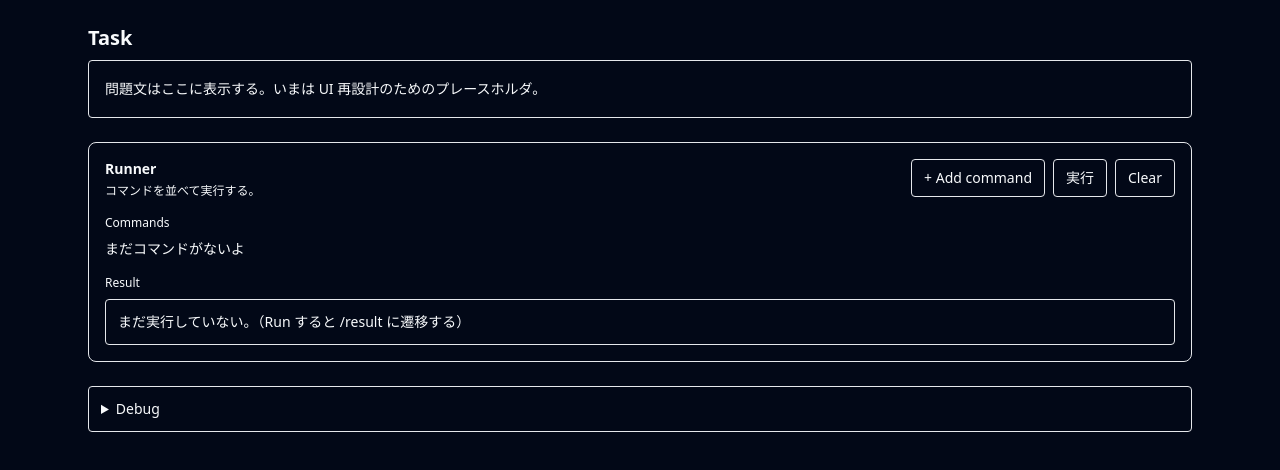
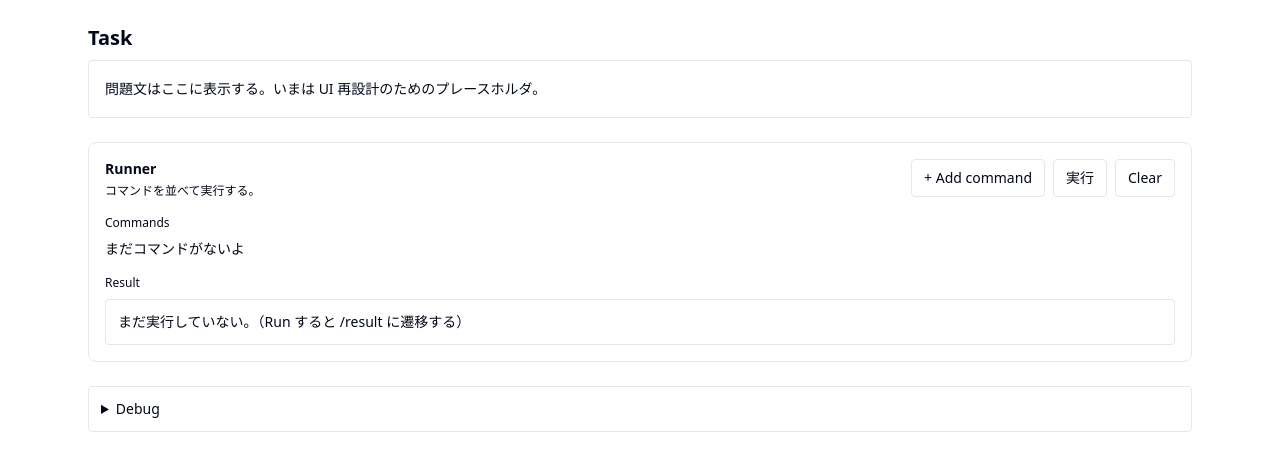
Before and after one commit to chapy0706/czz, a Next.js app in the folder apps/user/: page /tasks/1 in a window 1280 px wide. Shown: the top 470 px of the page. Built offline with nearby package versions, Linux system fonts and the light colour scheme.

Commit message:
#51 依存関係の解決

```diff
--- a/apps/user/package.json
+++ b/apps/user/package.json
@@ -14,7 +14,7 @@
     "drizzle-orm": "^0.33.0",
     "lucide-react": "^0.462.0",
     "next": "16.1.3",
-    "next-themes": "^0.3.0",
+    "next-themes": "^0.4.6",
     "pg": "^8.12.0",
     "postcss": "^8.4.40",
     "postgres": "^3.4.4",
--- a/apps/user/src/components/providers/theme-provider.tsx
+++ b/apps/user/src/components/providers/theme-provider.tsx
@@ -1,19 +1,19 @@
+// apps/user/src/components/providers/theme-provider.tsx
 "use client";
 
 import { ThemeProvider as NextThemesProvider } from "next-themes";
 import * as React from "react";
 
-export type ThemeProviderProps = {
-  children: React.ReactNode;
-};
+type ThemeProviderProps = React.ComponentProps<typeof NextThemesProvider>;
 
-export function ThemeProvider({ children }: ThemeProviderProps) {
+export function ThemeProvider({ children, ...props }: ThemeProviderProps) {
   return (
     <NextThemesProvider
       attribute="class"
-      defaultTheme="dark"
-      enableSystem={true}
+      defaultTheme="system"
+      enableSystem
       disableTransitionOnChange
+      {...props}
     >
       {children}
     </NextThemesProvider>
```
Also changed, not shown: package.json (+4 -3 lines), 1 other file (tests, documents, lock files or other folders).
